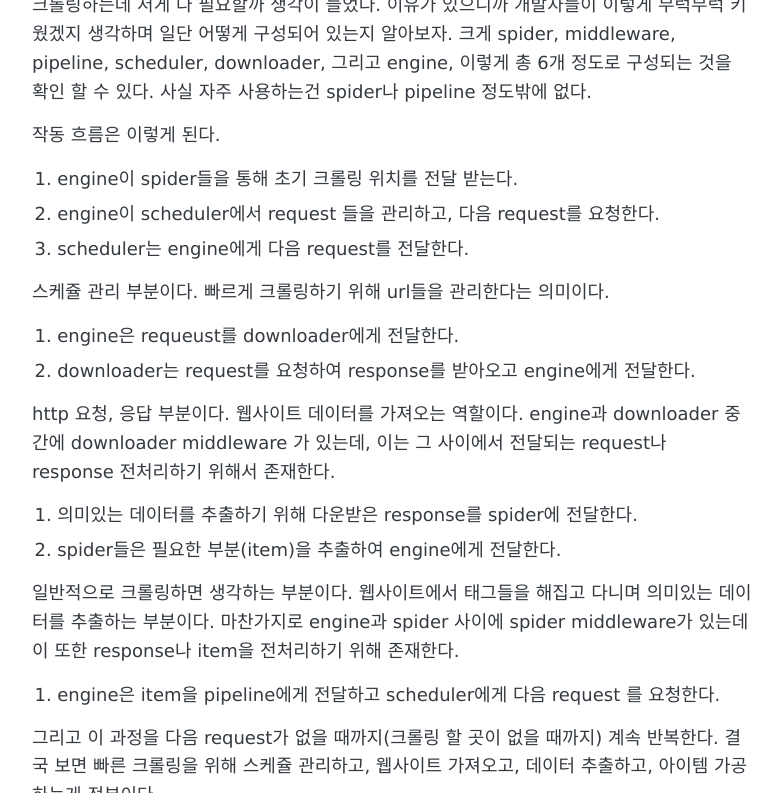
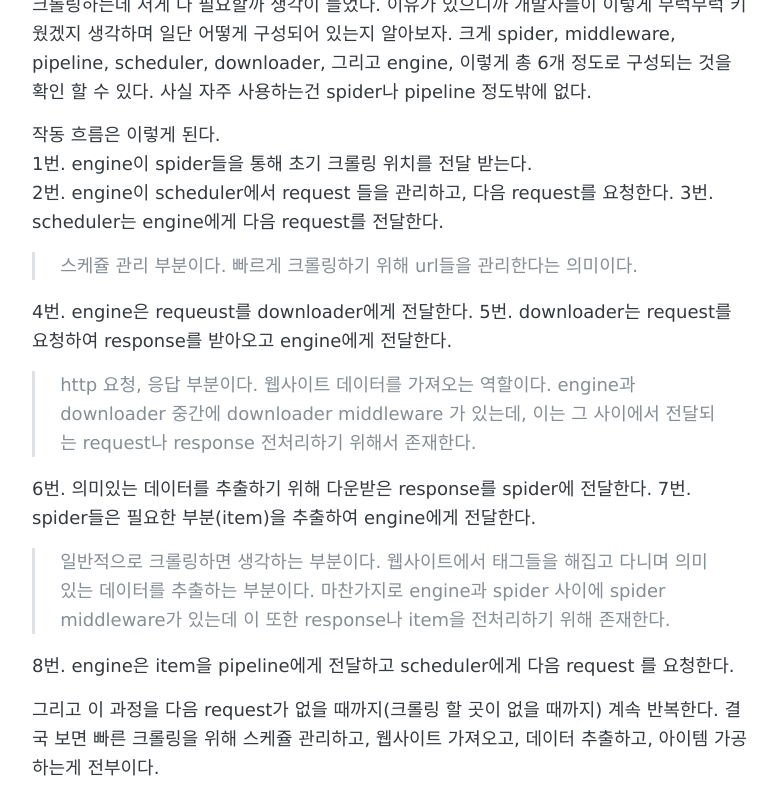
Before and after one commit to like-sheep/like-sheep.github.io, a Jekyll site: the page built from _posts/2019-07-18-using-scrapy.md, in a window 1280 px wide and 900 px high, scrolled down 845 px, cut to the strip 107-900 px from the top of the window. Shown: the whole strip, without its empty margins (248-1029 px from the left). Built offline with Jekyll 4.4.1, drawn with Linux system fonts in a browser that asks for light colours.

Commit message:
scrapy posting

```diff
--- a/_posts/2019-07-18-using-scrapy.md
+++ b/_posts/2019-07-18-using-scrapy.md
@@ -17,23 +17,23 @@ scrapy는 파이썬으로 작성된 크롤링 프레임워크이다. BeautifulSo
 크롤링하는데 저게 다 필요할까 생각이 들었다. 이유가 있으니까 개발자들이 이렇게 무럭무럭 키웠겠지 생각하며 일단 어떻게 구성되어 있는지 알아보자. 크게 spider, middleware, pipeline, scheduler, downloader, 그리고 engine, 이렇게 총 6개 정도로 구성되는 것을 확인 할 수 있다. 사실 자주 사용하는건 spider나 pipeline 정도밖에 없다.
 
 작동 흐름은 이렇게 된다.
-1. engine이 spider들을 통해 초기 크롤링 위치를 전달 받는다.
-2. engine이 scheduler에서 request 들을 관리하고, 다음 request를 요청한다.
-3. scheduler는 engine에게 다음 request를 전달한다.
+1번. engine이 spider들을 통해 초기 크롤링 위치를 전달 받는다.
+2번. engine이 scheduler에서 request 들을 관리하고, 다음 request를 요청한다.
+3번. scheduler는 engine에게 다음 request를 전달한다.
 
-스케쥴 관리 부분이다. 빠르게 크롤링하기 위해 url들을 관리한다는 의미이다.
+> 스케쥴 관리 부분이다. 빠르게 크롤링하기 위해 url들을 관리한다는 의미이다.
 
-4. engine은 requeust를 downloader에게 전달한다.
-5. downloader는 request를 요청하여 response를 받아오고 engine에게 전달한다.
+4번. engine은 requeust를 downloader에게 전달한다.
+5번. downloader는 request를 요청하여 response를 받아오고 engine에게 전달한다.
 
-http 요청, 응답 부분이다. 웹사이트 데이터를 가져오는 역할이다. engine과 downloader 중간에 downloader middleware 가 있는데, 이는 그 사이에서 전달되는 request나 response 전처리하기 위해서 존재한다.
+> http 요청, 응답 부분이다. 웹사이트 데이터를 가져오는 역할이다. engine과 downloader 중간에 downloader middleware 가 있는데, 이는 그 사이에서 전달되는 request나 response 전처리하기 위해서 존재한다.
 
-6. 의미있는 데이터를 추출하기 위해 다운받은 response를 spider에 전달한다.
-7. spider들은 필요한 부분(item)을 추출하여 engine에게 전달한다.
+6번. 의미있는 데이터를 추출하기 위해 다운받은 response를 spider에 전달한다.
+7번. spider들은 필요한 부분(item)을 추출하여 engine에게 전달한다.
 
-일반적으로 크롤링하면 생각하는 부분이다. 웹사이트에서 태그들을 해집고 다니며 의미있는 데이터를 추출하는 부분이다. 마찬가지로 engine과 spider 사이에 spider middleware가 있는데 이 또한 response나 item을 전처리하기 위해 존재한다.
+> 일반적으로 크롤링하면 생각하는 부분이다. 웹사이트에서 태그들을 해집고 다니며 의미있는 데이터를 추출하는 부분이다. 마찬가지로 engine과 spider 사이에 spider middleware가 있는데 이 또한 response나 item을 전처리하기 위해 존재한다.
 
-8. engine은 item을 pipeline에게 전달하고 scheduler에게 다음 request 를 요청한다.
+8번. engine은 item을 pipeline에게 전달하고 scheduler에게 다음 request 를 요청한다.
 
 그리고 이 과정을 다음 request가 없을 때까지(크롤링 할 곳이 없을 때까지) 계속 반복한다. 결국 보면 빠른 크롤링을 위해 스케쥴 관리하고, 웹사이트 가져오고, 데이터 추출하고, 아이템 가공하는게 전부이다.
 
```
